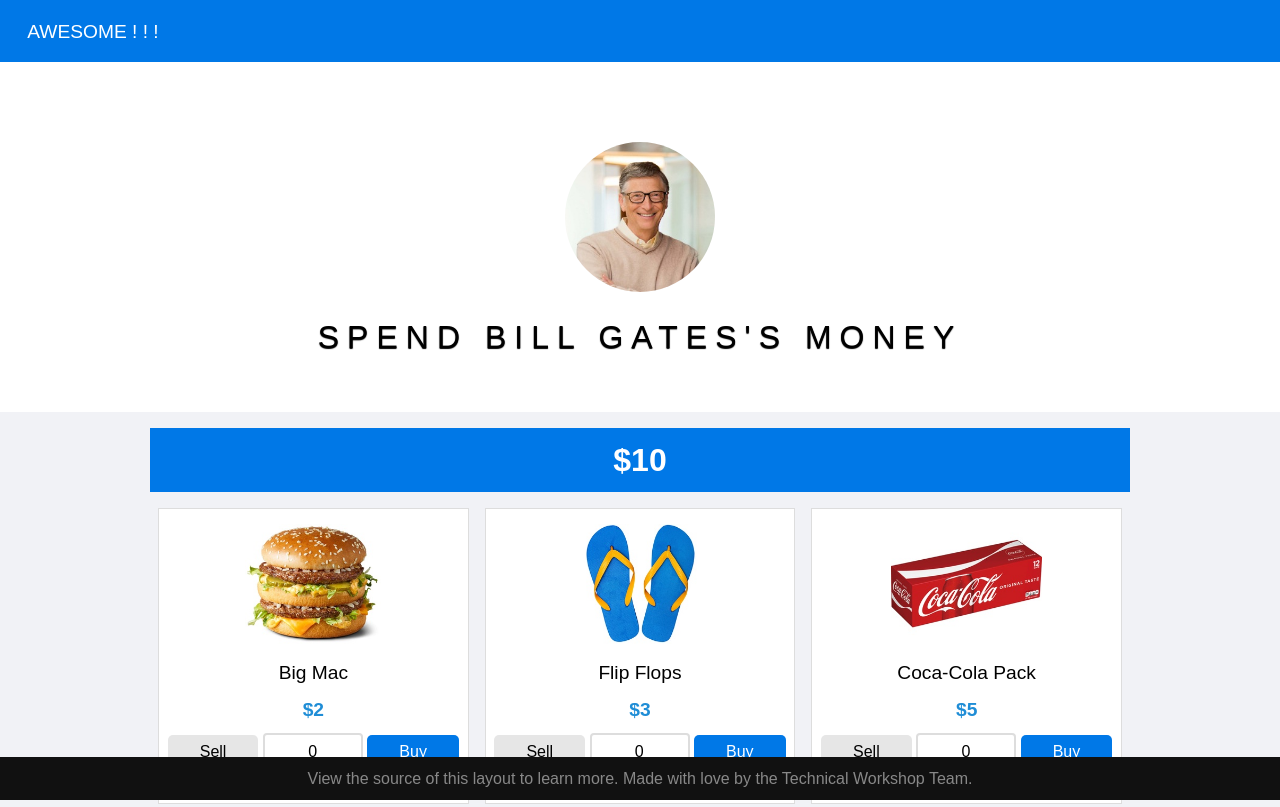
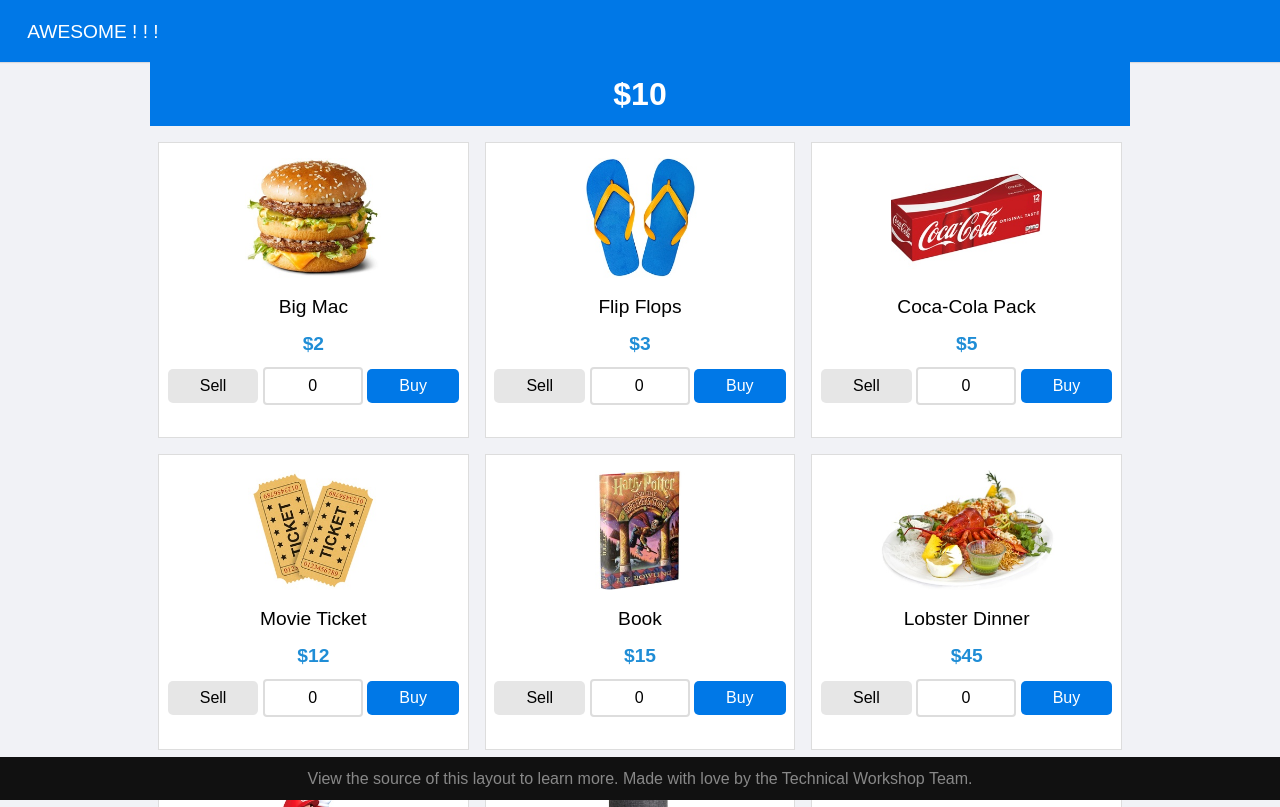
Before and after one commit to ToanTrinhPTN/gitforteam, a website: page app/alpha.html in a window 1280 px wide. Shown: the top 807 px of the page. Drawn offline with nearby package versions, Linux system fonts and the light colour scheme.

```diff
--- a/app/alpha.html
+++ b/app/alpha.html
@@ -17,13 +17,6 @@
     <div class="home-menu pure-menu pure-menu-horizontal">
         <a class="pure-menu-heading" href="">Awesome ! ! !</a>
     </div>
-</div>
-
-<div class="banner">
-    <img alt="Image of Bill Gates" src="images/billgates.jpg" class="banner-image center">
-    <h3 class="banner-head">
-        Spend Bill Gates's Money
-    </h3>
 </div>
 
 <div class="l-content">
```
